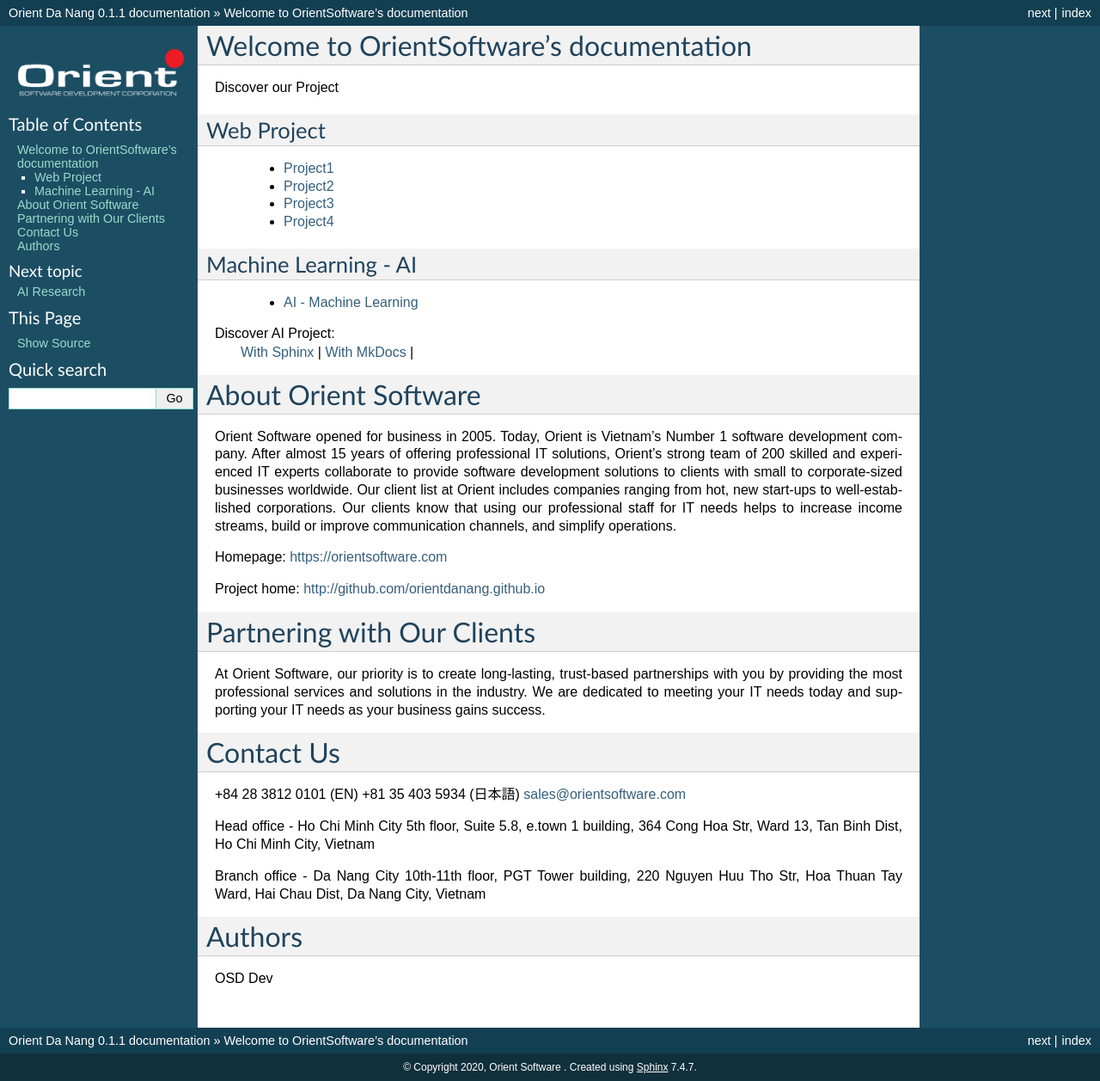
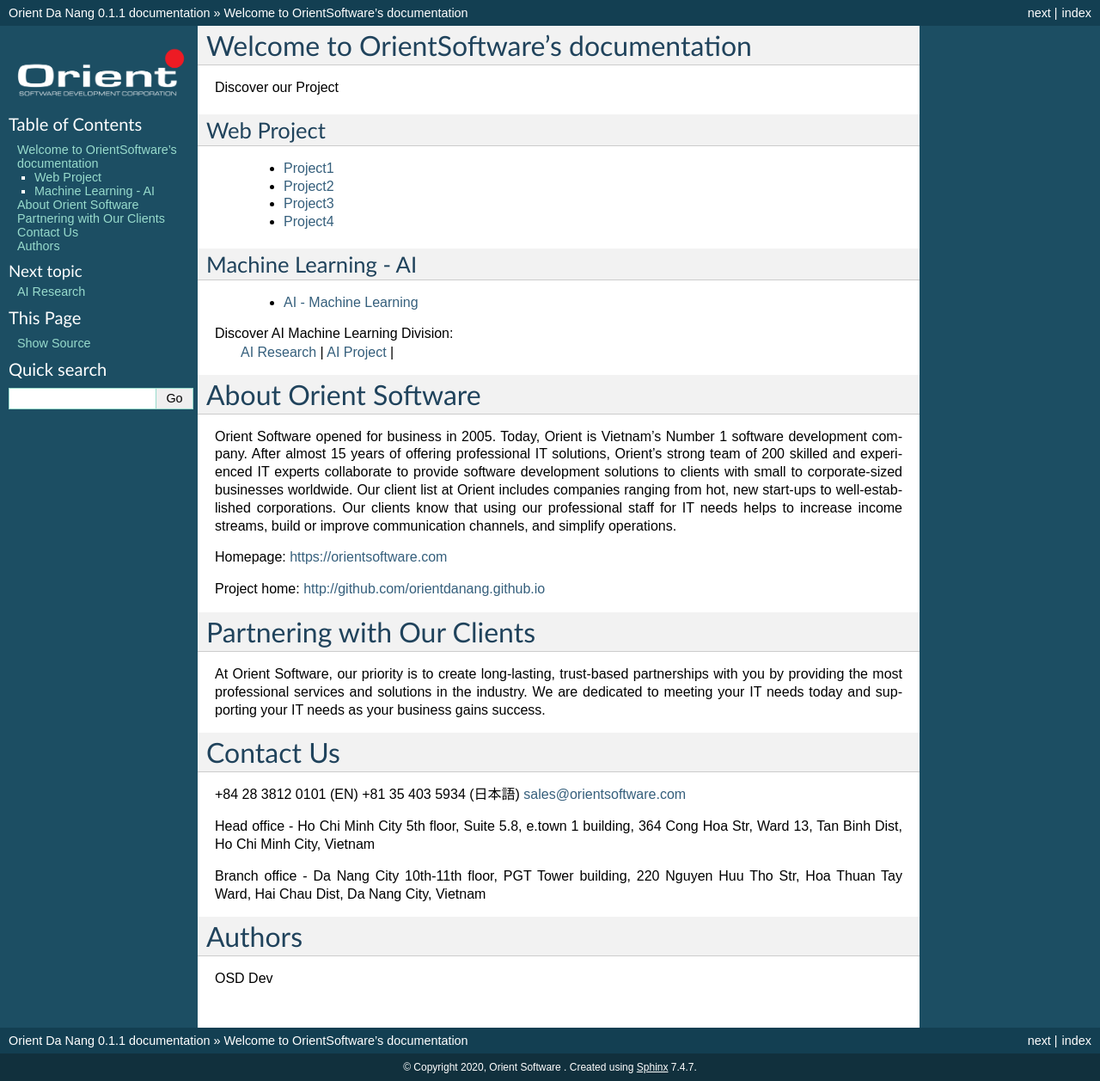
Before and after one commit to OrientDaNang/orientdanang.github.io, a Sphinx documentation site: the page built from docs/index.rst, in a window 1280 px wide. Shown: the whole page at 86% size. Built offline with Sphinx 7.4.7, drawn with Linux system fonts in a browser that asks for light colours.

```diff
--- a/docs/index.rst
+++ b/docs/index.rst
@@ -16,9 +16,9 @@ Machine Learning - AI
 
     * :doc:`AI - Machine Learning</AI-Machine-Learning-Index>`
 
-Discover AI Project:
-  :doc:`With Sphinx </ai-research/index>` |
-  :doc:`With MkDocs </ai-project/index>` |
+Discover AI Machine Learning Division:
+  :doc:`AI Research</ai-research/index>` |
+  :doc:`AI Project </ai-project/index>` |
 
 .. toctree::
     :maxdepth: 2
```
